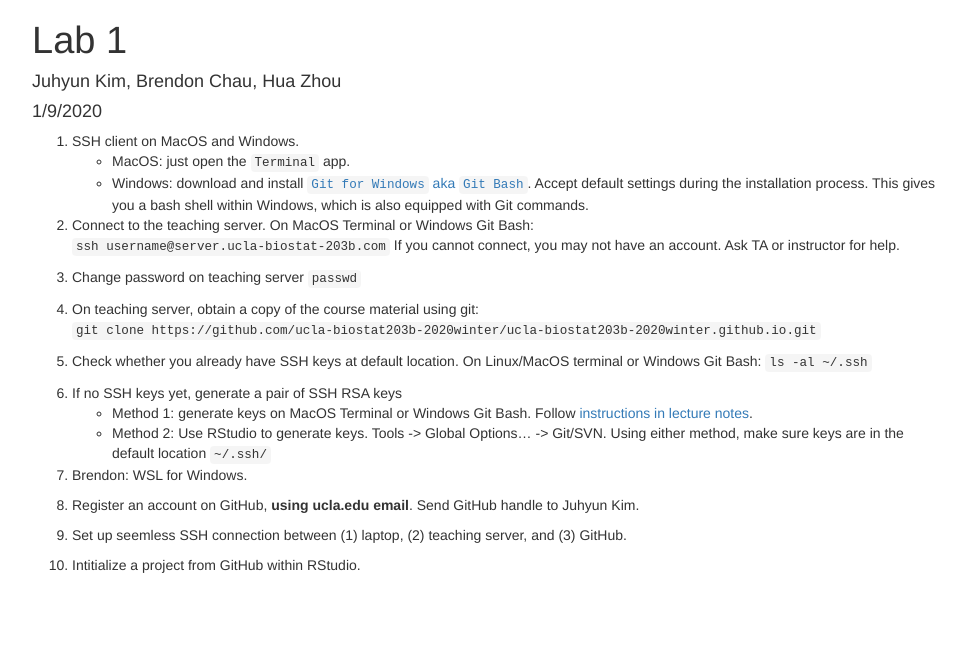
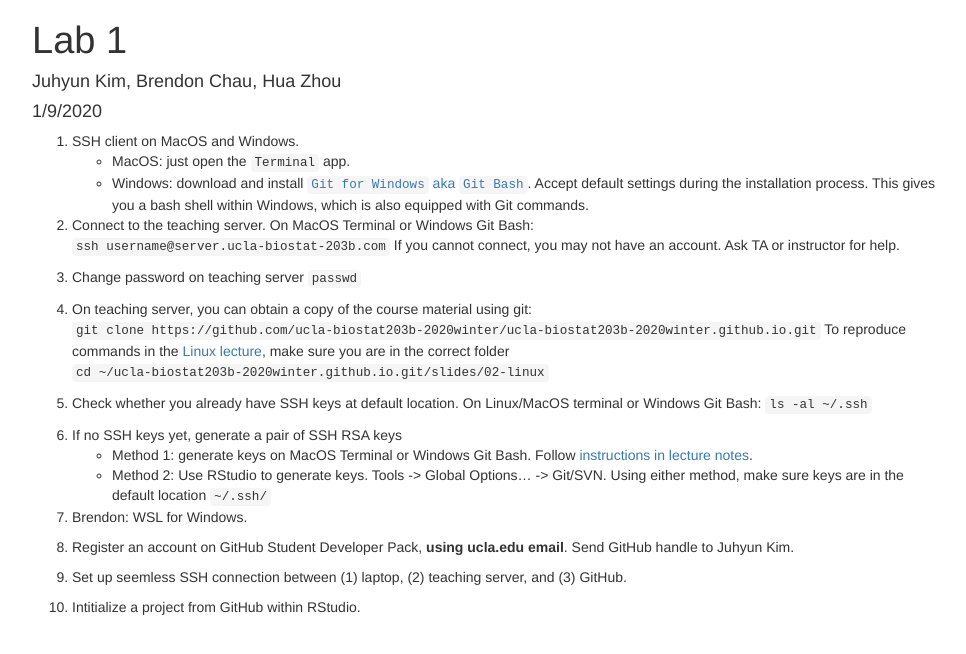
Before and after one commit to ucla-biostat203b-2020winter/ucla-biostat203b-2020winter.github.io, a Jekyll site: the page labs/lab01/lab01.html, which Jekyll copies as it is, in a window 1280 px wide. Shown: the top 654 px of the page, without its empty margins (153-1119 px from the left). Built offline with Jekyll 4.4.1, drawn with Linux system fonts in a browser that asks for light colours.

Commit message:
working directory of Linux lecture

````diff
--- a/labs/lab01/lab01.Rmd
+++ b/labs/lab01/lab01.Rmd
@@ -24,9 +24,13 @@ If you cannot connect, you may not have an account. Ask TA or instructor for hel
     passwd
     ```
 
-4. On teaching server, obtain a copy of the course material using git:
+4. On teaching server, you can obtain a copy of the course material using git:
     ```
     git clone https://github.com/ucla-biostat203b-2020winter/ucla-biostat203b-2020winter.github.io.git
+    ```
+To reproduce commands in the [Linux lecture](https://ucla-biostat203b-2020winter.github.io/slides/02-linux/linux.html), make sure you are in the correct folder
+    ```
+    cd ~/ucla-biostat203b-2020winter.github.io.git/slides/02-linux
     ```
 
 5. Check whether you already have SSH keys at default location. On Linux/MacOS terminal or Windows Git Bash:
--- a/labs/lab01/lab01.html
+++ b/labs/lab01/lab01.html
@@ -379,8 +379,8 @@ summary {
 <li><p>Connect to the teaching server. On MacOS Terminal or Windows Git Bash:<br />
 <code>ssh username@server.ucla-biostat-203b.com</code> If you cannot connect, you may not have an account. Ask TA or instructor for help.</p></li>
 <li><p>Change password on teaching server <code>passwd</code></p></li>
-<li><p>On teaching server, obtain a copy of the course material using git:<br />
-<code>git clone https://github.com/ucla-biostat203b-2020winter/ucla-biostat203b-2020winter.github.io.git</code></p></li>
+<li><p>On teaching server, you can obtain a copy of the course material using git:<br />
+<code>git clone https://github.com/ucla-biostat203b-2020winter/ucla-biostat203b-2020winter.github.io.git</code> To reproduce commands in the <a href="https://ucla-biostat203b-2020winter.github.io/slides/02-linux/linux.html">Linux lecture</a>, make sure you are in the correct folder <code>cd ~/ucla-biostat203b-2020winter.github.io.git/slides/02-linux</code></p></li>
 <li><p>Check whether you already have SSH keys at default location. On Linux/MacOS terminal or Windows Git Bash: <code>ls -al ~/.ssh</code></p></li>
 <li>If no SSH keys yet, generate a pair of SSH RSA keys
 <ul>
@@ -389,7 +389,7 @@ summary {
 <li>Method 2: Use RStudio to generate keys. Tools -&gt; Global Options… -&gt; Git/SVN. Using either method, make sure keys are in the default location <code>~/.ssh/</code></li>
 </ul></li>
 <li><p>Brendon: WSL for Windows.</p></li>
-<li><p>Register an account on GitHub, <strong>using ucla.edu email</strong>. Send GitHub handle to Juhyun Kim.</p></li>
+<li><p>Register an account on GitHub Student Developer Pack, <strong>using ucla.edu email</strong>. Send GitHub handle to Juhyun Kim.</p></li>
 <li><p>Set up seemless SSH connection between (1) laptop, (2) teaching server, and (3) GitHub.</p></li>
 <li><p>Intitialize a project from GitHub within RStudio.</p></li>
 </ol>
````
